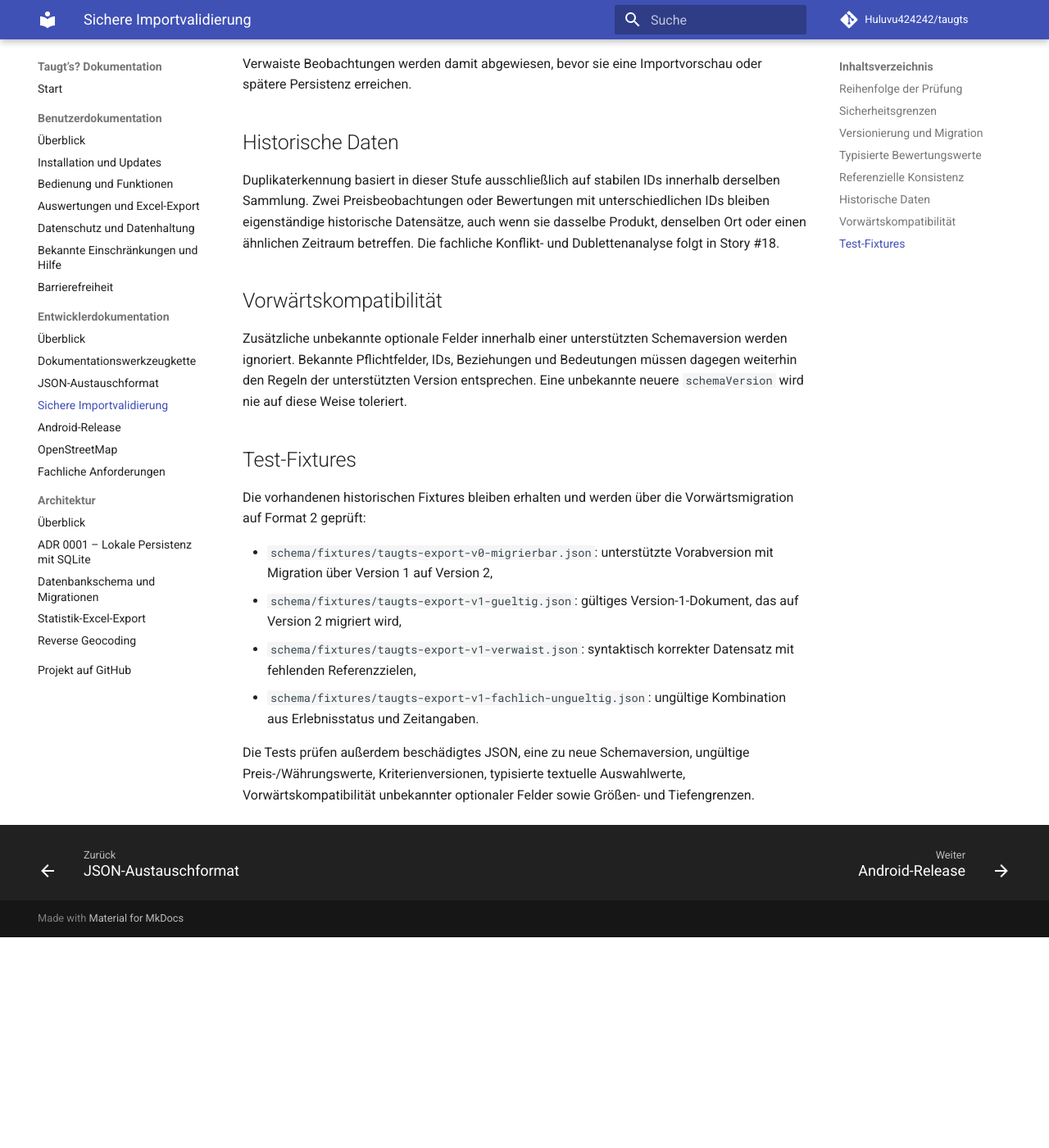
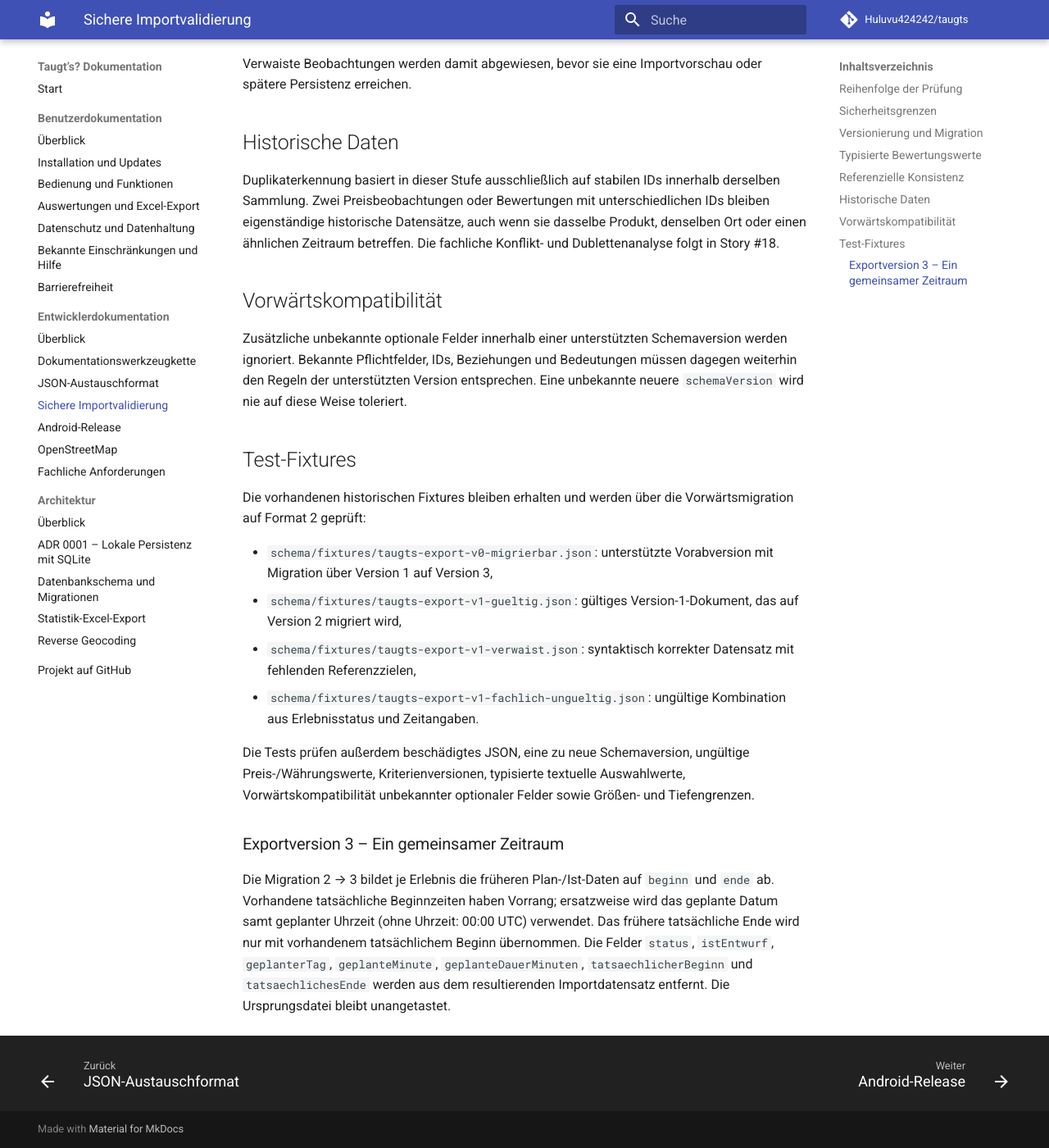
Before and after one commit to Huluvu424242/taugts, an MkDocs documentation site: the page built from docs/entwicklung/importvalidierung.md, in a window 1280 px wide and 1400 px high, scrolled down 2660 px. Shown: the whole window at 82% size. Built offline with MkDocs 1.6.1 and Material for MkDocs 9.7.7, drawn with Linux system fonts in a browser that asks for light colours; comment, search, counter and statistics services are not loaded; before the commit the page ends 3803 px from its top, so only the background shows below that; some of the changed text lies outside the part shown.

Commit message:
Story #228: Version 3 der Importvalidierung erläutern

```diff
--- a/docs/entwicklung/importvalidierung.md
+++ b/docs/entwicklung/importvalidierung.md
@@ -81,9 +81,13 @@ Zusätzliche unbekannte optionale Felder innerhalb einer unterstützten Schemave
 
 Die vorhandenen historischen Fixtures bleiben erhalten und werden über die Vorwärtsmigration auf Format 2 geprüft:
 
-- `schema/fixtures/taugts-export-v0-migrierbar.json`: unterstützte Vorabversion mit Migration über Version 1 auf Version 2,
+- `schema/fixtures/taugts-export-v0-migrierbar.json`: unterstützte Vorabversion mit Migration über Version 1 auf Version 3,
 - `schema/fixtures/taugts-export-v1-gueltig.json`: gültiges Version-1-Dokument, das auf Version 2 migriert wird,
 - `schema/fixtures/taugts-export-v1-verwaist.json`: syntaktisch korrekter Datensatz mit fehlenden Referenzzielen,
 - `schema/fixtures/taugts-export-v1-fachlich-ungueltig.json`: ungültige Kombination aus Erlebnisstatus und Zeitangaben.
 
 Die Tests prüfen außerdem beschädigtes JSON, eine zu neue Schemaversion, ungültige Preis-/Währungswerte, Kriterienversionen, typisierte textuelle Auswahlwerte, Vorwärtskompatibilität unbekannter optionaler Felder sowie Größen- und Tiefengrenzen.
+
+### Exportversion 3 – Ein gemeinsamer Zeitraum
+
+Die Migration 2 → 3 bildet je Erlebnis die früheren Plan-/Ist-Daten auf `beginn` und `ende` ab. Vorhandene tatsächliche Beginnzeiten haben Vorrang; ersatzweise wird das geplante Datum samt geplanter Uhrzeit (ohne Uhrzeit: 00:00 UTC) verwendet. Das frühere tatsächliche Ende wird nur mit vorhandenem tatsächlichem Beginn übernommen. Die Felder `status`, `istEntwurf`, `geplanterTag`, `geplanteMinute`, `geplanteDauerMinuten`, `tatsaechlicherBeginn` und `tatsaechlichesEnde` werden aus dem resultierenden Importdatensatz entfernt. Die Ursprungsdatei bleibt unangetastet.
```
Also changed, not shown: other parts of docs/entwicklung/importvalidierung.md (+1 -1 lines).
